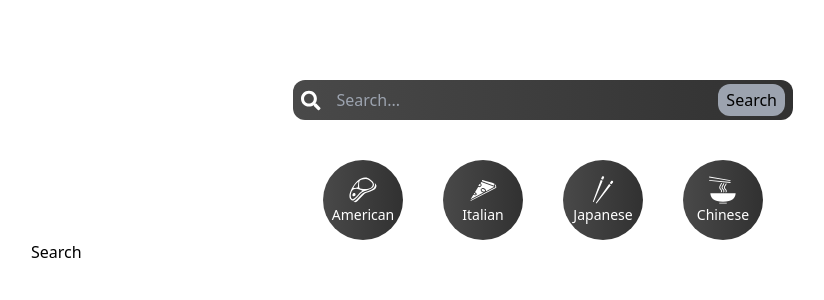
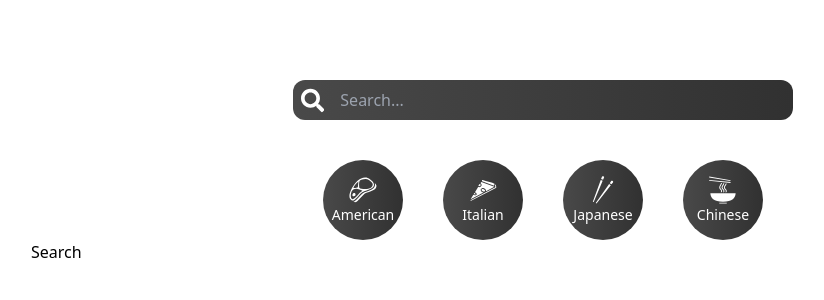
Before and after one commit to Jell13/recipe-app, a React (Vite) app: page /searched/1 in a window 1280 px wide. Shown: the top 300 px of the page, without its empty margins (97-921 px from the left). Built offline with nearby package versions, Linux system fonts and the light colour scheme.

Commit message:
added the search bar and navigation in the search

```diff
--- a/src/components/Search.jsx
+++ b/src/components/Search.jsx
@@ -1,15 +1,22 @@
 import React, { useState } from 'react'
+import { BsWindowSidebar } from 'react-icons/bs'
+import { useNavigation } from 'react-router-dom'
 import { FaSearch } from 'react-icons/fa'
 
 const Search = () => {
 
   const[input, setInput] = useState("")
+
+  const submitHandler = (e) => {
+    e.preventDefault()
+    window.alert('Hey')
+
+  }
   return (
     <div className='h-full w-full flex justify-center items-center mt-20'>
-        <form action="" className='flex gap-2 w-[500px] bg-gradient-to-r from-[#494949] to-[#313131] justify-center items-center rounded-xl px-2'>
+        <form onSubmit={submitHandler} className='flex gap-2 w-[500px] bg-gradient-to-r from-[#494949] to-[#313131] justify-center items-center rounded-xl px-2'>
             <FaSearch className='text-white' size={25}/>
             <input value={input} onChange={e => setInput(e.target.value)} type="text" placeholder='Search...' className='w-full bg-transparent p-2 outline-none border-none text-white'/>
-            <button className='bg-gray-400 px-2 py-1 rounded-xl hover:bg-gray-500 duration-300'>Search</button>
         </form>
     </div>
 
```
